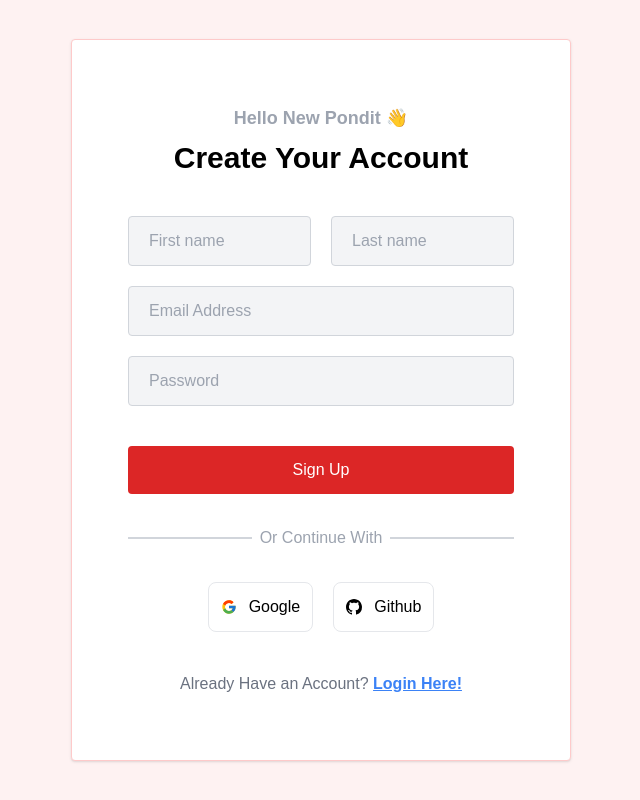
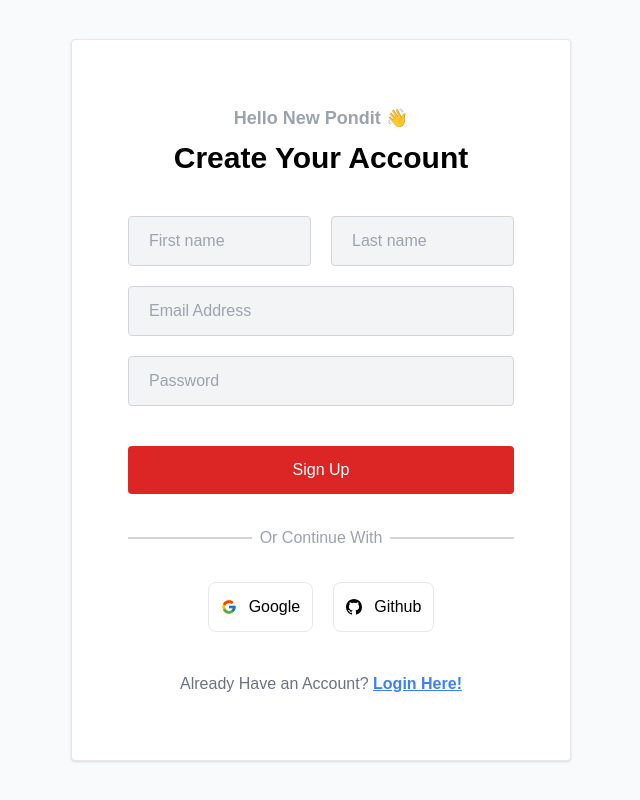
Before and after one commit to Byte-Walker/ponditi-overflow-fr, a React (Create React App) app: page /signup in a window 1280 px wide. Shown: the whole page, without its empty margins (319-959 px from the left). Built offline with nearby package versions, Linux system fonts and the light colour scheme.

Commit message:
login page and signup page pinky removed

```diff
--- a/src/Page/Home/Home.jsx
+++ b/src/Page/Home/Home.jsx
@@ -1,5 +1,4 @@
 import React, { useContext, useEffect, useState } from "react";
-import axios from "axios";
 import Feed from "../../components/Feed/Feed";
 import NavBar from "../../components/NavBar/NavBar";
 import Post from "./Post";
--- a/src/Page/Login/Login.jsx
+++ b/src/Page/Login/Login.jsx
@@ -45,9 +45,9 @@ const Login = () => {
   const forgetPassword = async (event) => {};
   return (
     // * main container * //
-    <section className={`md:bg-red-50 bg-white min-h-screen centerXY md:p-0`}>
+    <section className={`md:bg-gray-50 bg-white min-h-screen centerXY md:p-0`}>
       {/* Card */}
-      <div className="max-w-[500px] bg-white md:border md:border-red-200 px-14 py-16 rounded md:shadow">
+      <div className="max-w-[500px] bg-white md:border md:border-gray-200 px-14 py-16 rounded md:shadow">
         <p className="text-center text-gray-400 text-lg mb-2 font-semibold">Welcome back 👋</p>
         <h1 className="text-3xl font-semibold capitalize text-center mb-5">
           Login to your account
--- a/src/Page/Signup/Signup.jsx
+++ b/src/Page/Signup/Signup.jsx
@@ -46,9 +46,9 @@ const Signup = () => {
   };
   return (
     // * main container * //
-    <section className={`md:bg-red-50 bg-white min-h-screen centerXY md:p-0`}>
+    <section className={`md:bg-gray-50 bg-white min-h-screen centerXY md:p-0`}>
       {/* Card */}
-      <div className="max-w-[500px] bg-white md:border md:border-red-200 px-14 py-16 rounded md:shadow">
+      <div className="max-w-[500px] bg-white md:border md:border-gray-200 px-14 py-16 rounded md:shadow">
         <p className="text-center text-gray-400 text-lg mb-2 font-semibold">Hello New Pondit 👋</p>
         <h1 className="text-3xl font-semibold capitalize text-center mb-5">Create Your Account</h1>
         {/* login form */}
--- a/src/index.css
+++ b/src/index.css
@@ -7,7 +7,7 @@
 html,
 body {
   font-family: "Poppins", sans-serif;
-  background-color: #f1f2f2;
+  background-color: #f1f1f1;
 }
 
 body::-webkit-scrollbar {
```
